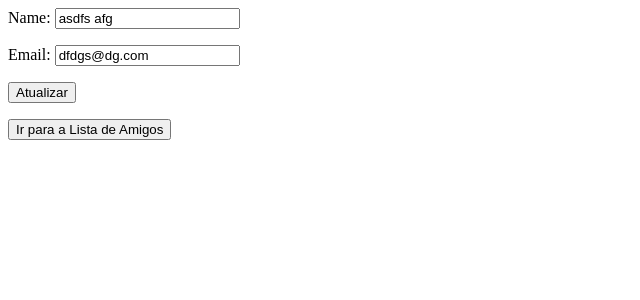
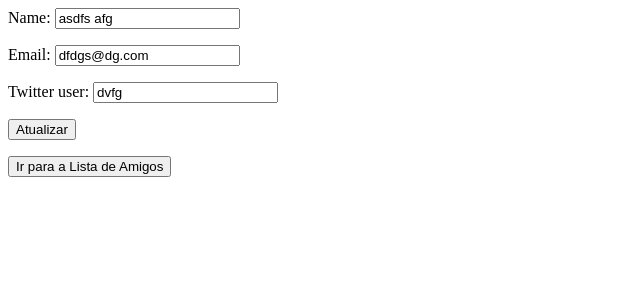
Before and after one commit to abarbosa94/elo7Challenge, a Django app: page /update/18/ in a window 1280 px wide. Shown: the top 300 px of the page, without its empty margins (0-640 px from the left). Run offline with Django 3.2, Linux system fonts and the light colour scheme; data comes from the database, SQL or seed files in the repository; both versions use the stored data as it was after the commit; parts of the project's set-up code (start-up, migrations or seed data) failed here and were passed over.

Commit message:
try to fix some stuff

```diff
--- a/challenge/agenda/forms.py
+++ b/challenge/agenda/forms.py
@@ -6,4 +6,4 @@ class ContactForm(forms.ModelForm):
 
         class Meta:
                 model = Contact
-                fields = ('name', 'email')
+                fields = ('name', 'email', 'twitter_user')
--- a/challenge/agenda/functions/twitter.py
+++ b/challenge/agenda/functions/twitter.py
@@ -13,6 +13,8 @@ api = tweepy.API(auth)
 
 
 class Test():
-    def get_last_tweet(self, screen_name):
-        tweet = api.user_timeline(screen_name = screen_name, count = 1)[0]
-        return tweet.text
+    def get_last_tweet(self, screen_names, contacts):
+        for i in range(0,len(contacts)):
+            tweet_unique = api.user_timeline(screen_name = screen_names[i], count = 1)[0]
+            contacts[i].last_tweet = tweet_unique.text
+        return contacts
--- a/challenge/agenda/models.py
+++ b/challenge/agenda/models.py
@@ -19,6 +19,8 @@ def validate_name(value):
 class Contact(models.Model):
     name = models.CharField(max_length=42,validators=[validate_name])
     email = models.EmailField(max_length = 320, unique=True,  error_messages={'unique':"Ja existe um usuario com este email"})
+    twitter_user = models.CharField(max_length = 120, blank=True)
+    last_tweet = models.CharField(max_length = 140, blank = True)
 
     def __unicode__(self):
         return self.name
--- a/challenge/agenda/templates/list.html
+++ b/challenge/agenda/templates/list.html
@@ -12,9 +12,7 @@
                         <tr>
                                 <td>{{ contact.name }}</td>
                                 <td>{{ contact.email }}</td>
-                                <td>
-                                        {{tweet}}
-                                </td>
+                                <td>{{ contact.last_tweet }}</td>
                                 <td><form action="{% url 'update' contact.id %}">
                                         <input type="submit" value="Editar">
                                         </form><td>
--- a/challenge/agenda/views.py
+++ b/challenge/agenda/views.py
@@ -38,13 +38,13 @@ def statistics(request):
 class Create(CreateView):
     template_name = 'signin.html'
     model = Contact
-    fields = ('name', 'email')
+    fields = ('name', 'email','twitter_user')
     success_url = reverse_lazy('list')
 
 class Update(UpdateView):
     template_name = 'update.html'
     model = Contact
-    fields = ('name', 'email')
+    fields = ('name', 'email', 'twitter_user')
     success_url = reverse_lazy('list')
 
 
@@ -58,15 +58,12 @@ class List(ListView):
     template_name = 'list.html'
     model = Contact
     context_object = 'name'
+    #context = super(List, self).get_context_data(**kwargs)
+    test = Test()
     contacts = Contact.objects.all()
-    emails = contacts.values_list('email', flat=True)
-    def get_context_data(self, **kwargs):
-        context = super(List, self).get_context_data(**kwargs)
-        test = Test()
-        tweet = test.get_last_tweet('bbcbrasil')
-        context['tweet'] = tweet
-        print 'hi'
-        return context
+    users = contacts.values_list('twitter_user', flat=True)
+    contacts = test.get_last_tweet(users, contacts)
+        #context['tweet'] = tweet
 
 class SearchList(ListView):
     template_name = 'results.html'
```
Also changed, not shown: challenge/db.sqlite3, 4 other files.
